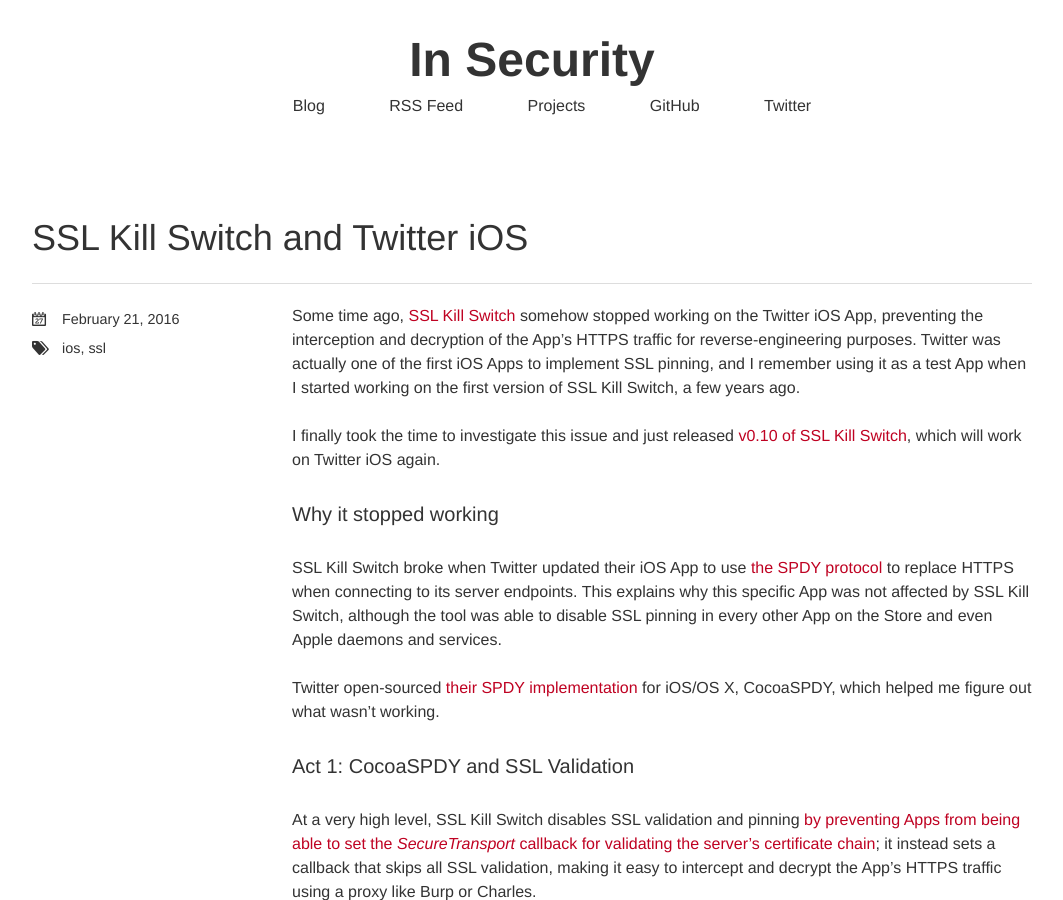
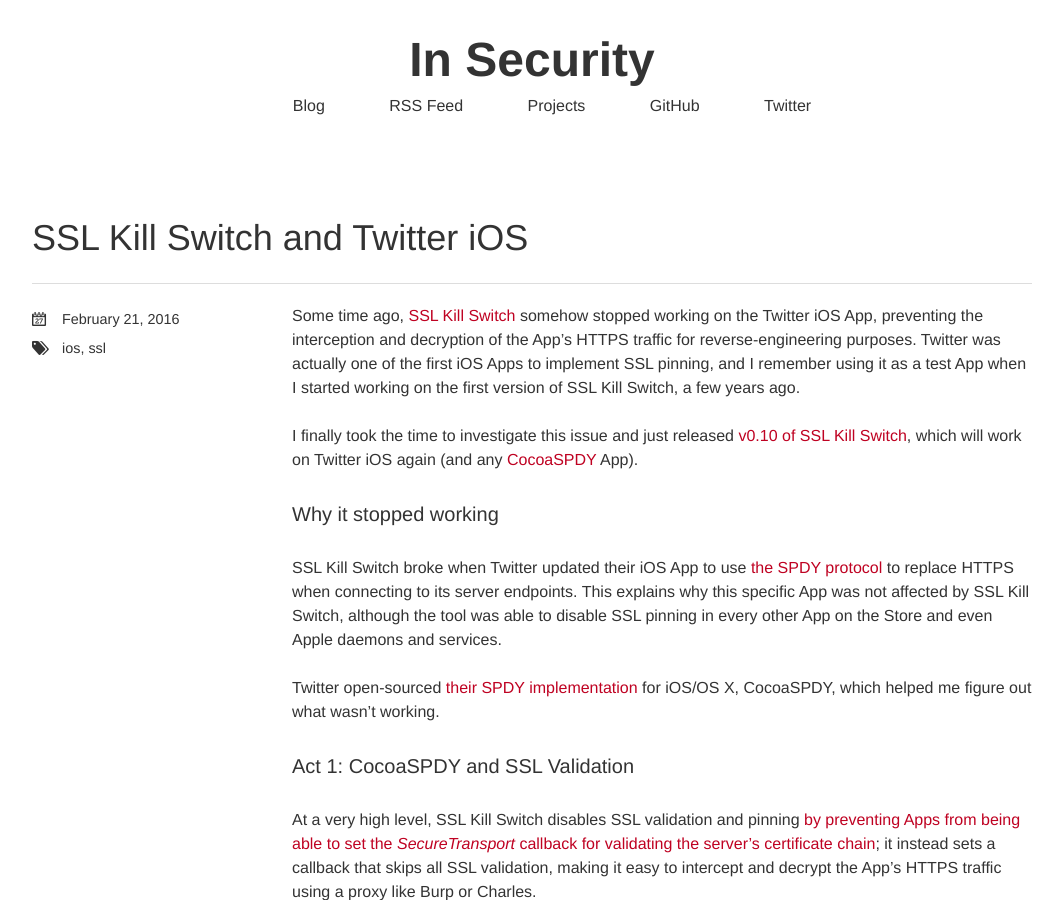
Before and after one commit to nabla-c0d3/nabla-c0d3.github.io, a Jekyll site: the page built from _posts/2016-02-21-ssl-kill-switch-twitter.markdown, in a window 1280 px wide and 900 px high. Shown: the whole window, without its empty margins (108-1171 px from the left). Built offline with Jekyll 4.4.1, drawn with Linux system fonts in a browser that asks for light colours; nearby versions of some CDN libraries.

Commit message:
Tweak post

```diff
--- a/_posts/2016-02-21-ssl-kill-switch-twitter.markdown
+++ b/_posts/2016-02-21-ssl-kill-switch-twitter.markdown
@@ -8,7 +8,7 @@
 
 Some time ago, [SSL Kill Switch][ssl-kill-switch-gh] somehow stopped working on the Twitter iOS App, preventing the interception and decryption of the App's HTTPS traffic for reverse-engineering purposes. Twitter was actually one of the first iOS Apps to implement SSL pinning, and I remember using it as a test App when I started working on the first version of SSL Kill Switch, a few years ago.
 
-I finally took the time to investigate this issue and just released [v0.10 of SSL Kill Switch][ssl-kill-switch-dl], which will work on Twitter iOS again.
+I finally took the time to investigate this issue and just released [v0.10 of SSL Kill Switch][ssl-kill-switch-dl], which will work on Twitter iOS again (and any [CocoaSPDY][cocoa-spdy] App).
 
 
 ### Why it stopped working
```
